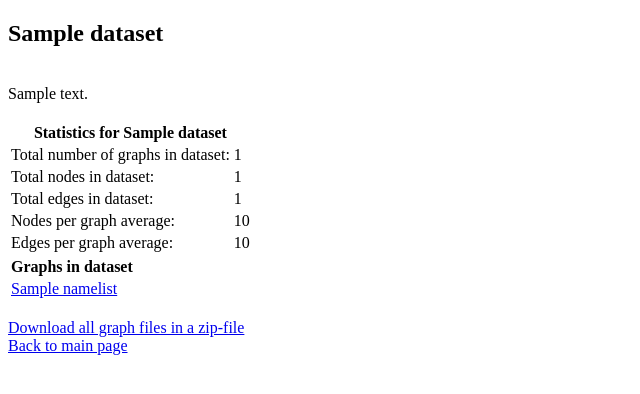
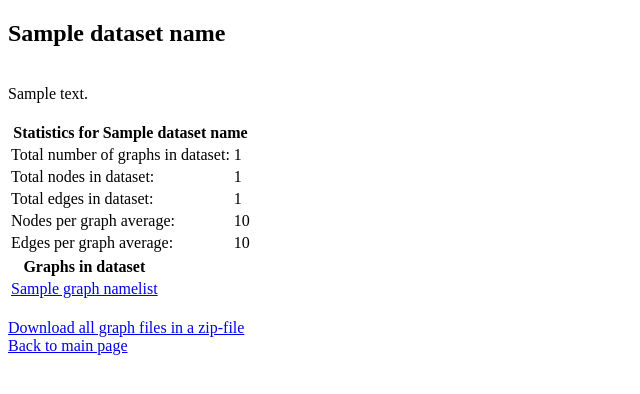
Before and after one commit to Helsinki-Genomic-Graph-Database/HGGD, a Flask app: template src/templates/dataset.html in a window 1280 px wide. Shown: the top 394 px of the page, without its empty margins (0-640 px from the left). Run offline with Flask 2, Linux system fonts and the light colour scheme; the template is opened without the code that fills it: most values are stand-ins (such as "Sample title", 1, 10 or a date in 2020); parts of the project's set-up code (start-up, migrations or seed data) failed here and were passed over.

Commit message:
fix dataset names on dataset page

```diff
--- a/src/app.py
+++ b/src/app.py
@@ -12,7 +12,8 @@
 app.secret_key = getenv("SECRET_KEY")
 app.config['DATA_FOLDER']='data'
 
-
+# Finds dataset info from datafolder and makes a list of all the
+# dataset objects with the info from the folders
 DIR = "data"
 datasetreader_service = DatasetReader(DIR)
 dir_paths = datasetreader_service.get_paths()
@@ -55,15 +56,16 @@
     graphs_total, avg_nodes, avg_edges = calculator_service.calculate_statistics(current_dataset)
     total_nodes, total_edges = calculator_service.get_no_nodes_and_edges(current_dataset)
     graphs = current_dataset.get_graphs()
-    namelist = []
     directory = get_datapath(current_dataset.get_foldername())
     zipfile = zipcreator_service.create_zip(dataset, directory)
+    dataset_name = current_dataset.get_name()
     long_description = current_dataset.get_descr_long()
+    graph_namelist = []
     for graph in graphs:
-        namelist.append(graph.get_names())
+        graph_namelist.append(graph.get_names())
     return render_template("dataset.html", total_graphs=graphs_total, average_nodes=avg_nodes, \
-        average_edges=avg_edges, total_edges=total_edges, total_nodes=total_nodes, \
-        namelist=namelist, dataset= dataset, zipfile=zipfile, long_description = long_description)
+        average_edges=avg_edges, total_edges=total_edges, total_nodes=total_nodes, dataset_name = dataset_name, \
+        graph_namelist=graph_namelist, dataset= dataset, zipfile=zipfile, long_description = long_description)
 
 @app.route("/datasets/<dataset>/<name>", methods=["GET"])
 def render_graph(dataset, name):
@@ -103,6 +105,14 @@
     return path.normpath(goal_directory)
 
 def find_dataset_by_foldername(dataset_name):
+    """ Finds dataset by foldername
+
+    Args:
+        dataset_name (srt): name of the dataset folder
+
+    Returns:
+        dataset-object
+    """
     for dataset in dataset_list:
         if dataset.get_foldername() == dataset_name:
             return dataset
--- a/src/templates/dataset.html
+++ b/src/templates/dataset.html
@@ -5,12 +5,12 @@
 
     {% block body %}
 
-    <h2> {{ dataset }} </h2>
+    <h2> {{ dataset_name }} </h2>
     <br>
     {{ long_description }}
     <table>
         <tr>
-            <th colspan="2">Statistics for {{ dataset }} </th>
+            <th colspan="2">Statistics for {{ dataset_name }} </th>
         </tr>
         <tr>
             <td>Total number of graphs in dataset: </td>
@@ -38,7 +38,7 @@
             <tr>
                 <th colspan="2">Graphs in dataset </th>
             </tr>
-            {% for name in namelist %}
+            {% for name in graph_namelist %}
             <tr>
                 <td> <a href="/hggd/datasets/{{ dataset }}/{{ name }}">  {{ name }} </a> </td>
             </tr>
```
